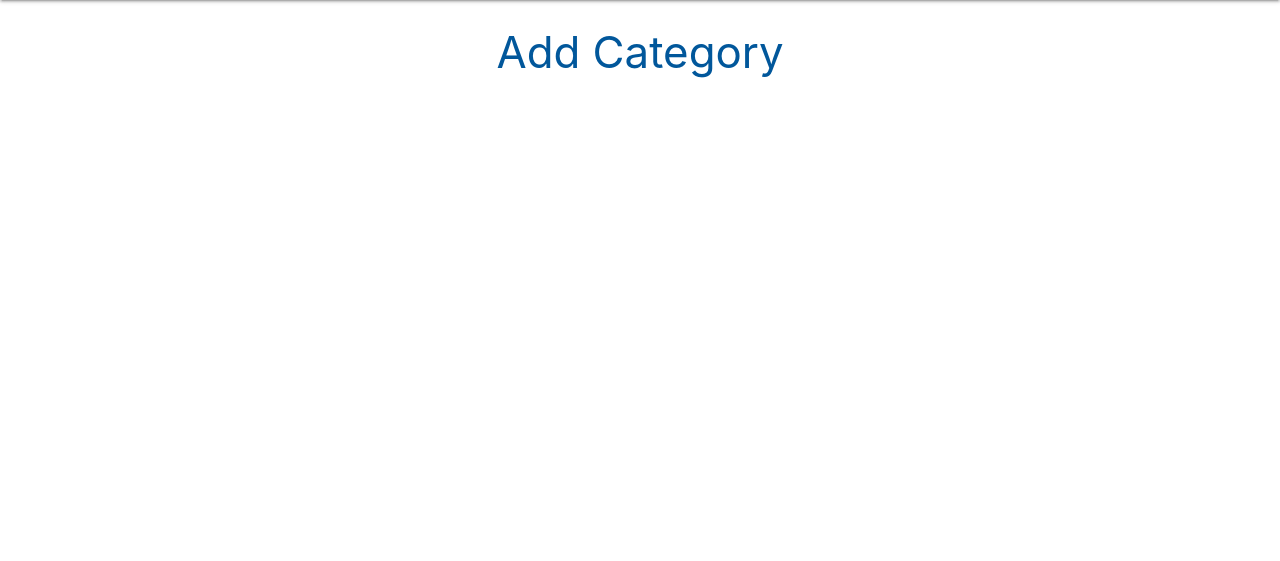
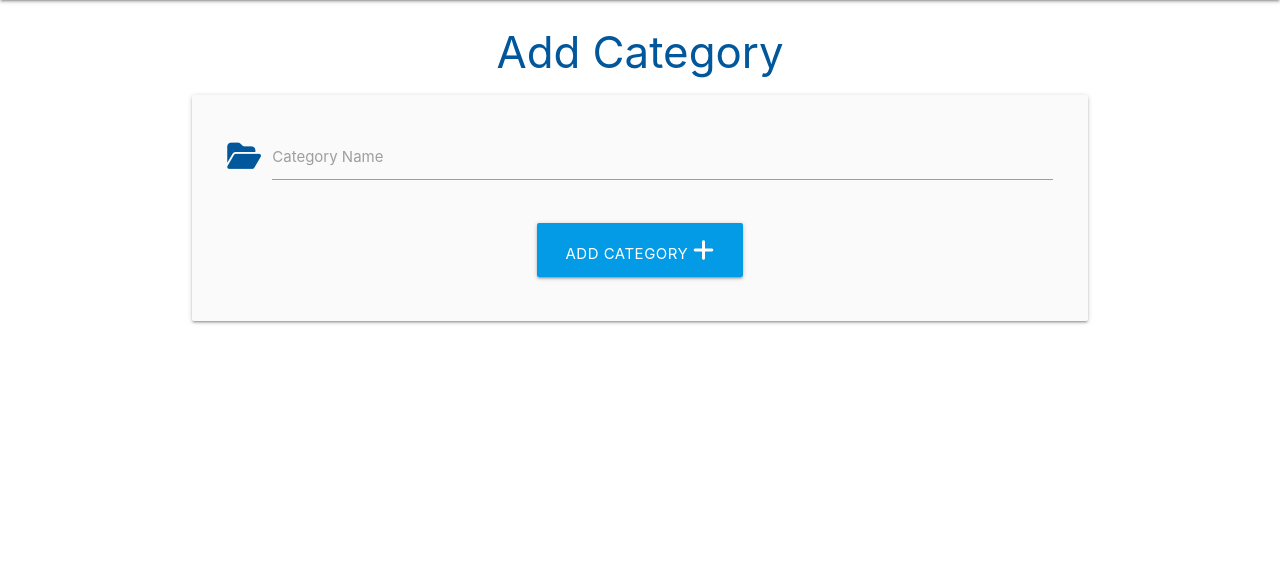
Before and after one commit to roc-11/new-dbms-walkthrough-task-manager, a Flask app: page /add_category in a window 1280 px wide. Shown: the part 64-625 px from the top of the page. Run offline with Flask 3, Linux system fonts and the light colour scheme.

Commit message:
create add_category() function in the routes.py and wire this up to Add Category button

```diff
--- a/taskmanager/routes.py
+++ b/taskmanager/routes.py
@@ -1,4 +1,4 @@
-from flask import render_template
+from flask import render_template, request, redirect, url_for
 from taskmanager import app, db
 from taskmanager.models import Category, Task
 
@@ -15,4 +15,9 @@ def categories():
 
 @app.route("/add_category", methods=["GET", "POST"])
 def add_category():
+    if request.method == "POST":
+        category = Category(category_name=request.form.get("category_name"))
+        db.session.add(category)
+        db.session.commit()
+        return redirect(url_for("categories"))
     return render_template("add_category.html")
--- a/taskmanager/templates/add_category.html
+++ b/taskmanager/templates/add_category.html
@@ -1,4 +1,34 @@
 {% extends "base.html" %} {% block content %}
 
 <h3 class="light-blue-text text-darken-4 center-align">Add Category</h3>
+
+<div class="row card-panel grey lighten-5">
+  <form class="col s12" method="POST" action="{{ url_for('add_category') }}">
+    <!-- Category Name-->
+    <div class="row">
+      <div class="input-field col s12">
+        <i class="fas fa-folder-open prefix light-blue-text text-darken-4"></i>
+        <input
+          id="category_name"
+          name="category_name"
+          type="text"
+          class="validate"
+          required
+          minlength="3"
+          maxlength="25"
+        />
+        <label for="category_name">Category Name</label>
+      </div>
+    </div>
+    <!-- submit button-->
+    <div class="row">
+      <div class="col s12 center-align">
+        <button type="submit" class="btn-large light-blue darken-1">
+          Add Category <i class="fas fa-plus"></i>
+        </button>
+      </div>
+    </div>
+  </form>
+</div>
+
 {% endblock %}
```
